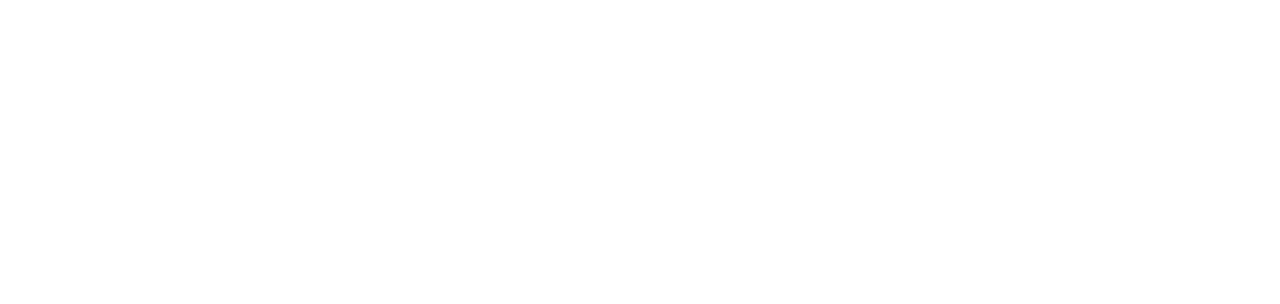
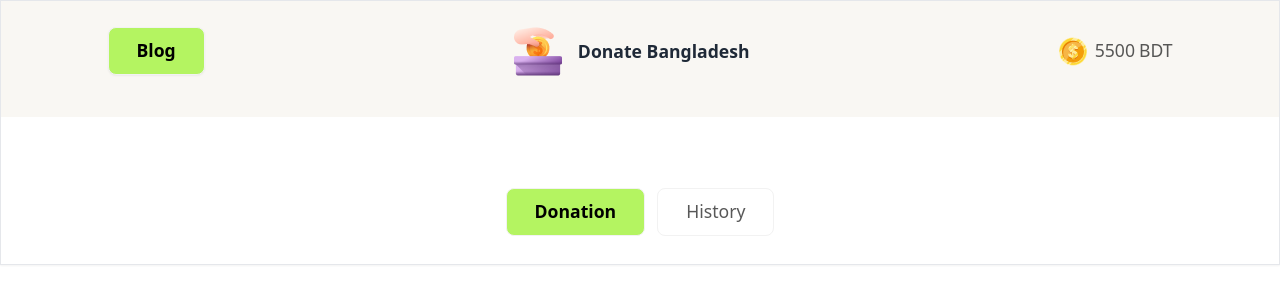
Before and after one commit to Humayra3186/Donate-Bangladesh, a plain HTML site: page index.html in a window 1280 px wide. Drawn offline with nearby package versions, Linux system fonts and the light colour scheme.

Commit message:
header section is ready

```diff
--- a/index.html
+++ b/index.html
@@ -1,13 +1,82 @@
 <!DOCTYPE html>
-<html lang="en">
+<html lang="en" data-theme="light" class="text-[3.29vw] sm:text-[2.5vw] md:text-[2.08vw] lg:text-[1.25vw]">
 <head>
     <meta charset="UTF-8">
     <meta name="viewport" content="width=device-width, initial-scale=1.0">
     <title>Donate-Bangladesh</title>
+
+    <!--daisy ui-->
     <link href="https://cdn.jsdelivr.net/npm/daisyui@4.12.10/dist/full.min.css" rel="stylesheet" type="text/css" />
    <script src="https://cdn.tailwindcss.com"></script>
+
+   <!--icon-->
+   <link rel="stylesheet" href="https://cdnjs.cloudflare.com/ajax/libs/font-awesome/6.6.0/css/all.min.css" integrity="sha512-Kc323vGBEqzTmouAECnVceyQqyqdsSiqLQISBL29aUW4U/M7pSPA/gEUZQqv1cwx4OnYxTxve5UMg5GT6L4JJg==" crossorigin="anonymous" referrerpolicy="no-referrer" />
+
+   <!--font-->
+   <link rel="preconnect" href="https://fonts.googleapis.com">
+<link rel="preconnect" href="https://fonts.gstatic.com" crossorigin>
+<link href="https://fonts.googleapis.com/css2?family=Lexend:wght@100..900&display=swap" rel="stylesheet">
+
+
+<script>
+    tailwind.config = {
+      theme: {
+        extend: {
+          colors: {
+            clifford: '#da373d',
+            lemon : '#B4F461'
+
+
+
+          },
+          fontFamily:{
+            lexend : '"Lexend", sans-serif'
+          }
+
+        }
+      }
+    }
+  </script>
+
 </head>
-<body>
+<body class="lexend">
+
+      <!--header section-->
+
+    <header class="border border-b-[1px	Inside
+    #1111111A] shadow-sm sticky" >
+
+               <!--navbar-->
+        <div class="bg-[#F9F7F3] pb-4">
+            <nav class="w-10/12  mx-auto flex justify-between items-center ">
+                <button class="btn bg-lemon text-black text-[1.1rem] font-semibold px-7">Blog</button>
+                <div class="flex justify-center items-center py-[1.6rem]">
+                    <img src="./assets/logo.png" alt="">
+                    <h1 class="hidden sm:block ml-4 text-[1.1rem] font-semibold">Donate Bangladesh</h1>
+                </div>
+
+                <div class="flex">
+                    <img src="./assets/coin.png" alt="">
+                    <h1 class="text-[1.1rem] font-medium ml-2 text-[#111111B3]">5500</h1>
+                    <h1 class="text-[1.1rem] font-medium ml-1 text-[#111111B3]">BDT</h1>
+                </div>
+
+
+            </nav>
+        </div>
+
+        <!--button section-->
+
+        <div class="flex justify-center">
+            <div class="flex gap-3 mt-[4.4rem] mb-[1.78rem]">
+                <button class="btn shadow-none bg-lemon text-black text-[1.1rem] font-semibold px-7">Donation</button>
+                <button class="btn shadow-none bg-white text-[#111111B3] border-[1.5px] borde-[#1111114D] text-[1.1rem] font-medium px-7">History</button>
+
+            </div>
+        </div>
+    </header>
+
+
 
     <!--script-->
     <script src="./js/common.js"></script>
```
